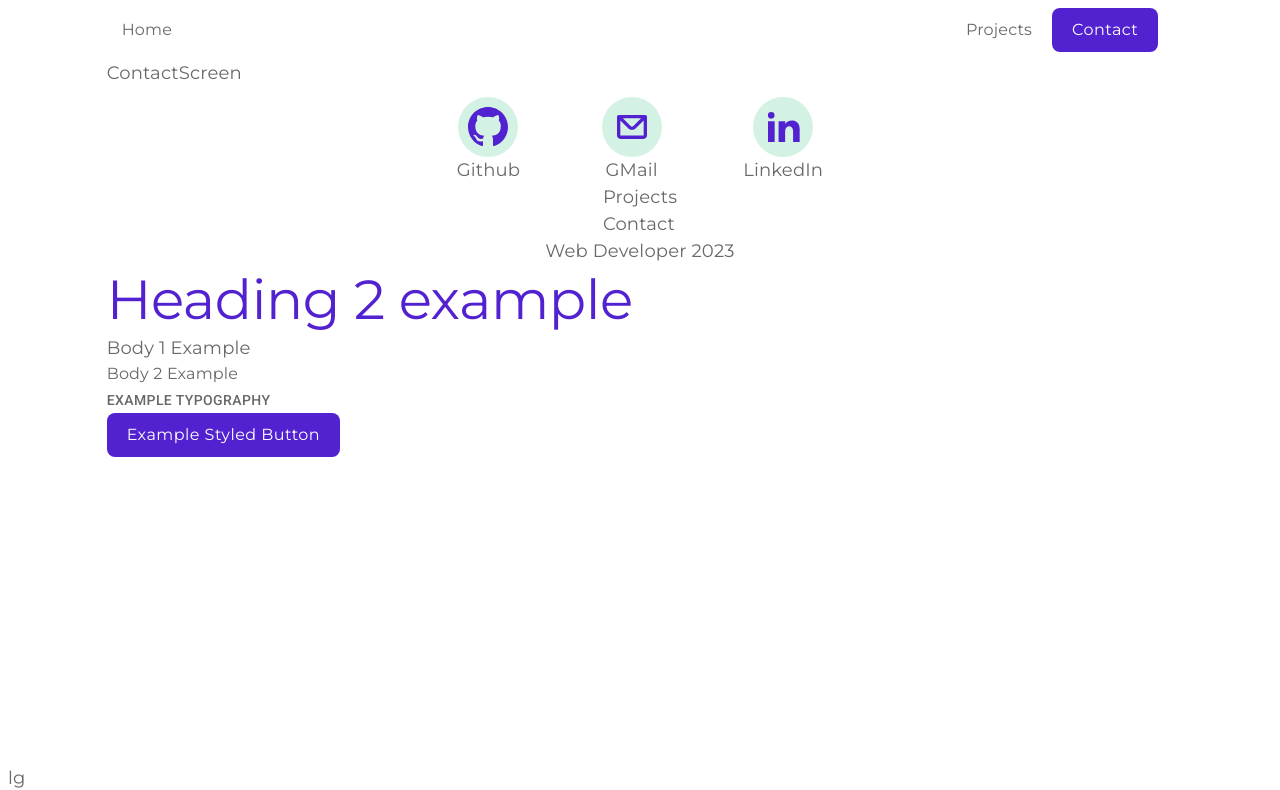
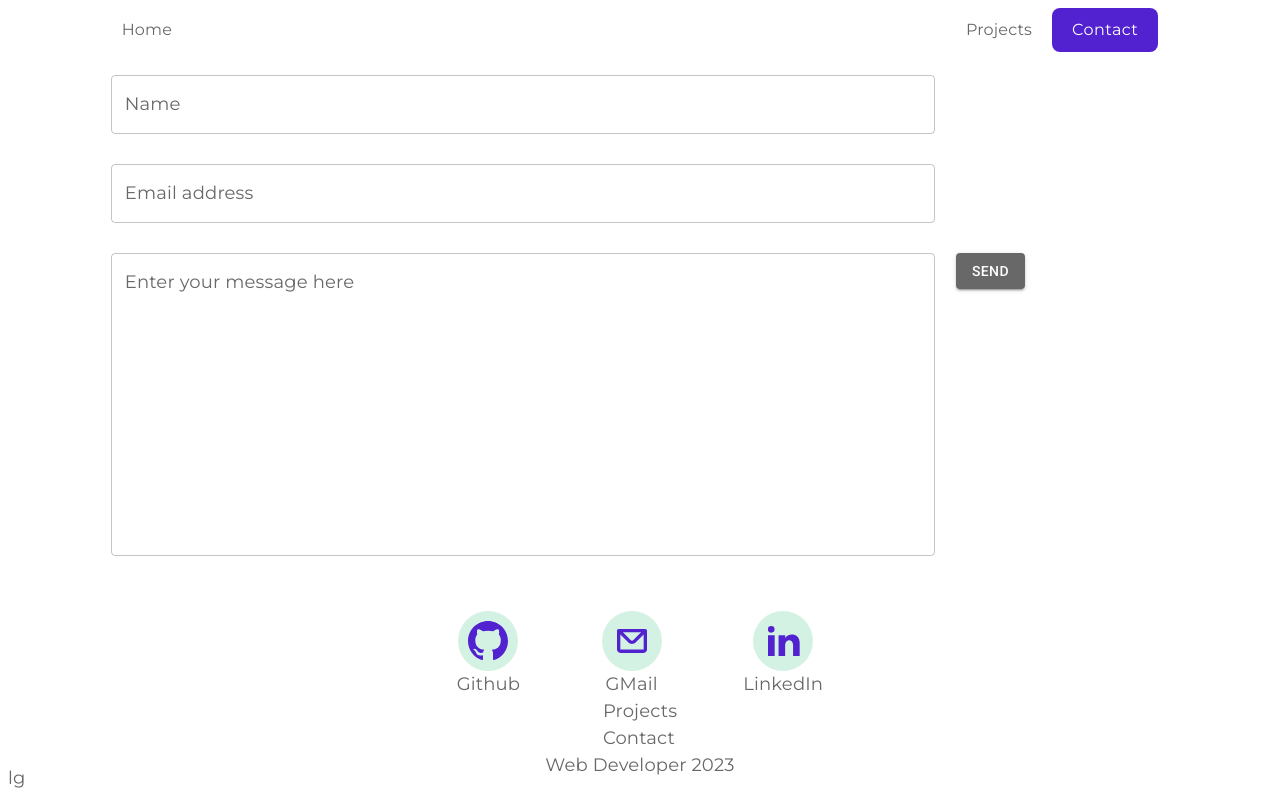
Before and after one commit to misterplain/portfolio, a React (Create React App) app: page /contact in a window 1280 px wide. Shown: the top 790 px of the page. Built offline with nearby package versions, Linux system fonts and the light colour scheme.

Commit message:
contact form

```diff
--- a/package.json
+++ b/package.json
@@ -11,6 +11,7 @@
     "@testing-library/jest-dom": "^5.16.5",
     "@testing-library/react": "^13.4.0",
     "@testing-library/user-event": "^13.5.0",
+    "axios": "^1.3.4",
     "formik": "^2.2.9",
     "react": "^18.2.0",
     "react-dom": "^18.2.0",
--- /dev/null
+++ b/src/components/ContactForm/ContactForm.js
@@ -0,0 +1,159 @@
+import React, { useState } from "react";
+import axios from "axios";
+
+import Link from "@mui/material/Link";
+import { Formik } from "formik";
+import * as Yup from "yup";
+
+import Box from "@mui/material/Box";
+import Typography from "@mui/material/Typography";
+import TextField from "@mui/material/TextField";
+import FormGroup from "@mui/material/FormControl";
+import FormControlLabel from "@mui/material/FormControlLabel";
+
+// import Button from "../Button/Button";
+import Button from "@mui/material/Button";
+
+import styles from "./styles";
+
+const contactSchema = Yup.object({
+  name: Yup.string()
+    .min(3, "Your name should have more than 3 characters")
+    .required("Required"),
+  //   phoneNum: Yup.string().min(
+  //     9,
+  //     "Phone number should have more than 9 characters, please include country code"
+  //   ),
+  email: Yup.string().min(3, "Too short").required("Required"),
+  message: Yup.string()
+    .min(2, "You can do better than that")
+    .required("Required"),
+});
+
+const ContactForm = () => {
+  const [responseMessage, setResponseMessage] = useState("");
+  return (
+    <Box sx={styles.wrapper}>
+      <Box sx={styles.message}>
+        <Typography>{responseMessage}</Typography>
+      </Box>
+      <Box>
+        {" "}
+        <Formik
+          initialValues={{ name: "", email: "", message: "" }}
+          validationSchema={contactSchema}
+          onSubmit={async (values, { resetForm }) => {
+            console.log(values)
+            try {
+              let data = {
+                name: values.name,
+                // phoneNum: values.phoneNum,
+                email: values.email,
+                message: values.message,
+              };
+
+              if (data.name.length === 0 || data.email.length === 0) {
+                return setResponseMessage("Please fill in all fields");
+              }
+
+              // setBool(true);
+              const res = await axios.post(
+                "https://activeserver.onrender.com/portfolio/contact",
+                // "http://localhost:5000/portfolio/contact",
+                data
+              );
+
+              if (res.status === 200) {
+                resetForm();
+                return setResponseMessage("Message Sent Successfully");
+              }
+            } catch (error) {
+              setResponseMessage("Message Failed to Send");
+            }
+
+
+          }}
+        >
+          {({
+            handleSubmit,
+            handleChange,
+            handleBlue,
+            values,
+            isValid,
+            errors,
+            touched,
+          }) => (
+            <form onSubmit={handleSubmit} >
+              {/* <Box sx={styles.formWrapper}> */}
+                {" "}
+                <FormGroup sx={styles.formGroup}>
+                  <FormControlLabel
+                    control={
+                      <TextField
+                        name='name'
+                        label='Name'
+                        variant='outlined'
+                        fullWidth
+                        value={values.name}
+                        onChange={handleChange}
+                        helperText={errors.name}
+                      />
+                    }
+                  />
+                </FormGroup>
+                <FormGroup sx={styles.formGroup}>
+                  <FormControlLabel
+                    control={
+                      <TextField
+                        type='textarea'
+                        name='email'
+                        label='Email address'
+                        variant='outlined'
+                        fullWidth
+                        value={values.email}
+                        onChange={handleChange}
+                        helperText={errors.message}
+                      />
+                    }
+                  />
+                </FormGroup>
+                <FormGroup sx={styles.formGroup}>
+                  <FormControlLabel
+                    control={
+                      <TextField
+                        type='textarea'
+                        name='message'
+                        label='Enter your message here'
+                        multiline
+                        rows={10}
+                        variant='outlined'
+                        color='secondary'
+                        fullWidth
+                        value={values.message}
+                        onChange={handleChange}
+                        helperText={errors.message}
+                      />
+                    }
+                  />
+                </FormGroup>{" "}
+                {/* <Button variant='primary' type='submit'>
+                  Send
+                </Button> */}
+              {/* </Box> */}
+                <Button
+                    variant='contained'
+                    type='submit'
+                    sx={styles.button}
+                    disabled={!isValid}
+                    >
+                    Send
+                </Button>
+            </form>
+          )}
+        </Formik>
+      </Box>
+    </Box>
+  );
+};
+
+export default ContactForm;
--- /dev/null
+++ b/src/components/ContactForm/styles.js
@@ -0,0 +1,19 @@
+const styles = {
+    wrapper: (theme) => ({
+        display: "flex",
+        flexDirection: "column",
+        padding: "15px 15px",
+    }),
+    formWrapper: (theme) => ({
+        display: "flex",
+        flexDirection: "column",
+        alignItems: "center",
+        padding: "20px"
+    }),
+    formGroup: (theme) => ({
+        width: "80%",
+        marginBottom: "30px",
+    })
+}
+
+export default styles;
--- a/src/components/Hero/styles.js
+++ b/src/components/Hero/styles.js
@@ -11,6 +11,9 @@ const styles = {
       flexDirection: "row",
       width: "100%",
     },
+    [theme.breakpoints.up("md")]: {
+      marginTop: '40px'
+    }
   }),
   textWrapper: (theme) => ({
     display: "flex",
--- a/src/screens/ContactScreen.js
+++ b/src/screens/ContactScreen.js
@@ -1,8 +1,9 @@
 import React from 'react'
+import ContactForm from '../components/ContactForm/ContactForm'
 
 const ContactScreen = () => {
   return (
-    <div>ContactScreen</div>
+    <><ContactForm/></>
   )
 }
 
--- a/src/screens/ProjectsScreen.js
+++ b/src/screens/ProjectsScreen.js
@@ -1,9 +1,82 @@
-import React from 'react'
+import React from "react";
+import Typography from "@mui/material/Typography";
+import Grid from "@mui/material/Grid";
+import Box from "@mui/material/Box";
+import Button from "../components/Button/Button";
+import Project from "../components/Project/Project";
+import { NavLink } from "react-router-dom";
+import { Link } from "@mui/material";
+
+const styles = {
+  wrapper: (theme) => ({
+      display: "flex",
+      flexDirection: "column",
+      padding: "15px 15px",
+  }),
+  title: (theme) => ({
+      fontWeight: 700,
+  }),
+  buttonWrapper: (theme) => ({
+      display: "flex",
+      flexDirection: "row",
+      justifyContent: "center",
+      marginTop: "20px",
+  })
+}
+
+
+const projects = [
+  {
+    title: "HP Notepad",
+    description:
+      "Loremipsum dolor sit amet, consectetur adipiscing elit, sed do eiusmod tempor incididunt ut labore et dolore magna aliqua. Ut enim ad minim veniam, quis nostrud exercitation ullamco laboris nisi ut aliquip ex ea commodo consequat.",
+    image:
+      "https://images.unsplash.com/photo-1677461404789-1faafbd934e5?ixlib=rb-4.0.3&ixid=MnwxMjA3fDB8MHxwaG90by1wYWdlfHx8fGVufDB8fHx8&auto=format&fit=crop&w=870&q=80",
+    alt: "HP Notepad",
+    link: "https://www.google.com",
+    githubRepo: "https://www.google.com",
+    tags: ["React", "Node", "MongoDB"],
+  },
+  {
+    title: "bcnMinimalista",
+    description:
+      "Loremipsum dolor sit amet, consectetur adipiscing elit, sed do eiusmod tempor incididunt ut labore et dolore magna aliqua. Ut enim ad minim veniam, quis nostrud exercitation ullamco laboris nisi ut aliquip ex ea commodo consequat.",
+    image:
+      "https://images.unsplash.com/photo-1677461404789-1faafbd934e5?ixlib=rb-4.0.3&ixid=MnwxMjA3fDB8MHxwaG90by1wYWdlfHx8fGVufDB8fHx8&auto=format&fit=crop&w=870&q=80",
+    alt: "bcnMinimalista",
+    link: "https://www.google.com",
+    githubRepo: "https://www.google.com",
+    tags: ["React", "Node", "MongoDB"],
+  },
+  {
+    title: "boilerPlate",
+    description:
+      "Loremipsum dolor sit amet, consectetur adipiscing elit, sed do eiusmod tempor incididunt ut labore et dolore magna aliqua. Ut enim ad minim veniam, quis nostrud exercitation ullamco laboris nisi ut aliquip ex ea commodo consequat.",
+    image:
+      "https://images.unsplash.com/photo-1677461404789-1faafbd934e5?ixlib=rb-4.0.3&ixid=MnwxMjA3fDB8MHxwaG90by1wYWdlfHx8fGVufDB8fHx8&auto=format&fit=crop&w=870&q=80",
+    alt: "bcnMinimalista",
+    link: "https://www.google.com",
+    githubRepo: "https://www.google.com",
+    tags: ["React", "Node", "MongoDB"],
+  },
+];
 
 const ProjectsScreen = () => {
   return (
-    <div>ProjectsScreen</div>
-  )
-}
+    <Box sx={styles.wrapper}>
+      <Typography sx={styles.title} variant='body1' marginBottom>
+        Projects
+      </Typography>
+      <Grid container spacing={2}>
+        {projects.map((project, index) => (
+          <Grid item xs={12} sm={6} md={4} key={index}>
+            <Project project={project} />
+          </Grid>
+        ))}
+      </Grid>
 
-export default ProjectsScreen
+    </Box>
+  );
+};
+
+export default ProjectsScreen;
--- a/src/theme.js
+++ b/src/theme.js
@@ -96,26 +96,26 @@ const theme = createTheme({
     //     },
     //   },
     // },
-    MuiOutlinedInput: {
-      styleOverrides: {
-        notchedOutline: {
-          border: "0.5px solid #777FEB",
-        },
-        root: {
-          borderRadius: "8px",
-          color: "#000",
-          fontSize: "16px",
-          lineHeight: "20px",
-          fontWeight: 500,
-          "&.Mui-focused .MuiOutlinedInput-notchedOutline": {
-            border: "2px solid #777FEB",
-          },
-          "&:hover .MuiOutlinedInput-notchedOutline": {
-            border: "2px solid #777FEB",
-          },
-        },
-      },
-    },
+    // MuiOutlinedInput: {
+    //   styleOverrides: {
+    //     notchedOutline: {
+    //       border: "0.5px solid #777FEB",
+    //     },
+    //     root: {
+    //       borderRadius: "8px",
+    //       color: "#000",
+    //       fontSize: "16px",
+    //       lineHeight: "20px",
+    //       fontWeight: 500,
+    //       "&.Mui-focused .MuiOutlinedInput-notchedOutline": {
+    //         border: "2px solid #777FEB",
+    //       },
+    //       "&:hover .MuiOutlinedInput-notchedOutline": {
+    //         border: "2px solid #777FEB",
+    //       },
+    //     },
+    //   },
+    // },
   },
 });
 
```
Also changed, not shown: 1 other file (tests, documents, lock files or other folders).
